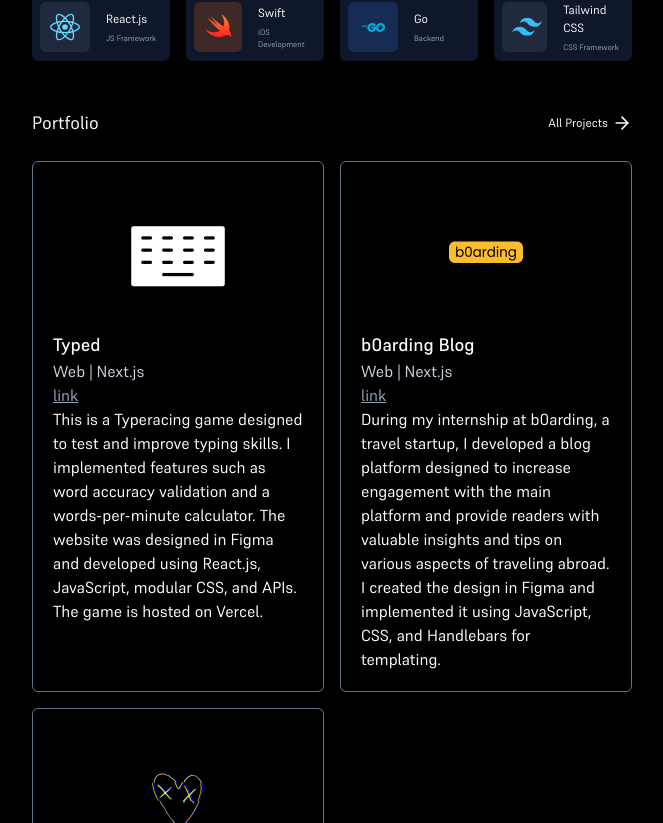
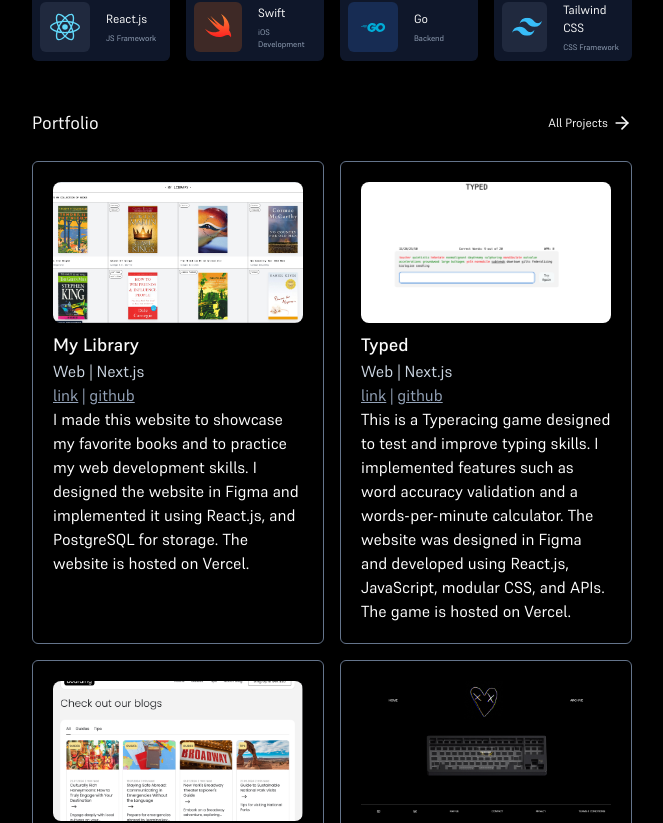
Before and after one commit to kirillpav/minimal-portfolio, a Next.js app: page / in a window 1280 px wide. Shown: the part 697-1520 px from the top of the page, without its empty margins (308-971 px from the left). Built offline with nearby package versions, Linux system fonts and the light colour scheme.

Commit message:
Added project, added GH links

```diff
--- a/public/projects.json
+++ b/public/projects.json
@@ -1,10 +1,18 @@
 {
 	"projects": {
+		"My Library": {
+			"name": "My Library",
+			"url": "https://book-club-two.vercel.app/",
+			"github": "https://github.com/kirillpav/book-club",
+			"img": "/imgs/BookClub.jpeg",
+			"stack": ["Web", "Next.js"],
+			"desc": "I made this website to showcase my favorite books and to practice my web development skills. I designed the website in Figma and implemented it using React.js, and PostgreSQL for storage. The website is hosted on Vercel."
+		},
 		"Typed": {
 			"name": "Typed",
 			"url": "https://typed-5k0hqo32a-kirillpavs-projects.vercel.app/",
 			"github": "https://github.com/kirillpav/Typed",
-			"img": "/imgs/typed.png",
+			"img": "/imgs/typed-img.png",
 			"stack": ["Web", "Next.js"],
 			"desc": "This is a Typeracing game designed to test and improve typing skills. I implemented features such as word accuracy validation and a words-per-minute calculator. The website was designed in Figma and developed using React.js, JavaScript, modular CSS, and APIs. The game is hosted on Vercel."
 		},
@@ -12,7 +20,7 @@
 			"name": "b0arding Blog",
 			"url": "https://blog.b0arding.com/",
 			"github": "",
-			"img": "/imgs/b0arding.png",
+			"img": "/imgs/boarding-img-1.png",
 			"stack": ["Web", "Next.js"],
 			"desc": "During my internship at b0arding, a travel startup, I developed a blog platform designed to increase engagement with the main platform and provide readers with valuable insights and tips on various aspects of traveling abroad. I created the design in Figma and implemented it using JavaScript, CSS, and Handlebars for templating."
 		},
@@ -20,7 +28,7 @@
 			"name": "Static Archive",
 			"url": "",
 			"github": "https://github.com/kirillpav/statics_archives",
-			"img": "/imgs/StaticArchives.png",
+			"img": "/imgs/sa-img1.jpeg",
 			"stack": ["Web", "Next.js"],
 			"desc": "This is a website for an eCommerce keyboard designer. I developed the entire design in Figma to effectively showcase their products and designs. The implementation was done using React.js, JavaScript, and modular CSS"
 		}
--- a/src/app/components/ProjectCard.tsx
+++ b/src/app/components/ProjectCard.tsx
@@ -34,9 +34,15 @@
 				</div>
 
 				{project.url ? (
-					<a href={project.url} className="text-slate-400 underline">
-						link
-					</a>
+					<div className="flex flex-row gap-1">
+						<a href={project.url} className="text-slate-400 underline">
+							link
+						</a>
+						<p className="text-slate-400"> | </p>
+						<a href={project.github} className="text-slate-400 underline">
+							github
+						</a>
+					</div>
 				) : (
 					<a href={project.github} className="text-slate-400 underline">
 						github
```
Also changed, not shown: public/imgs/BookClub.jpeg (added).
